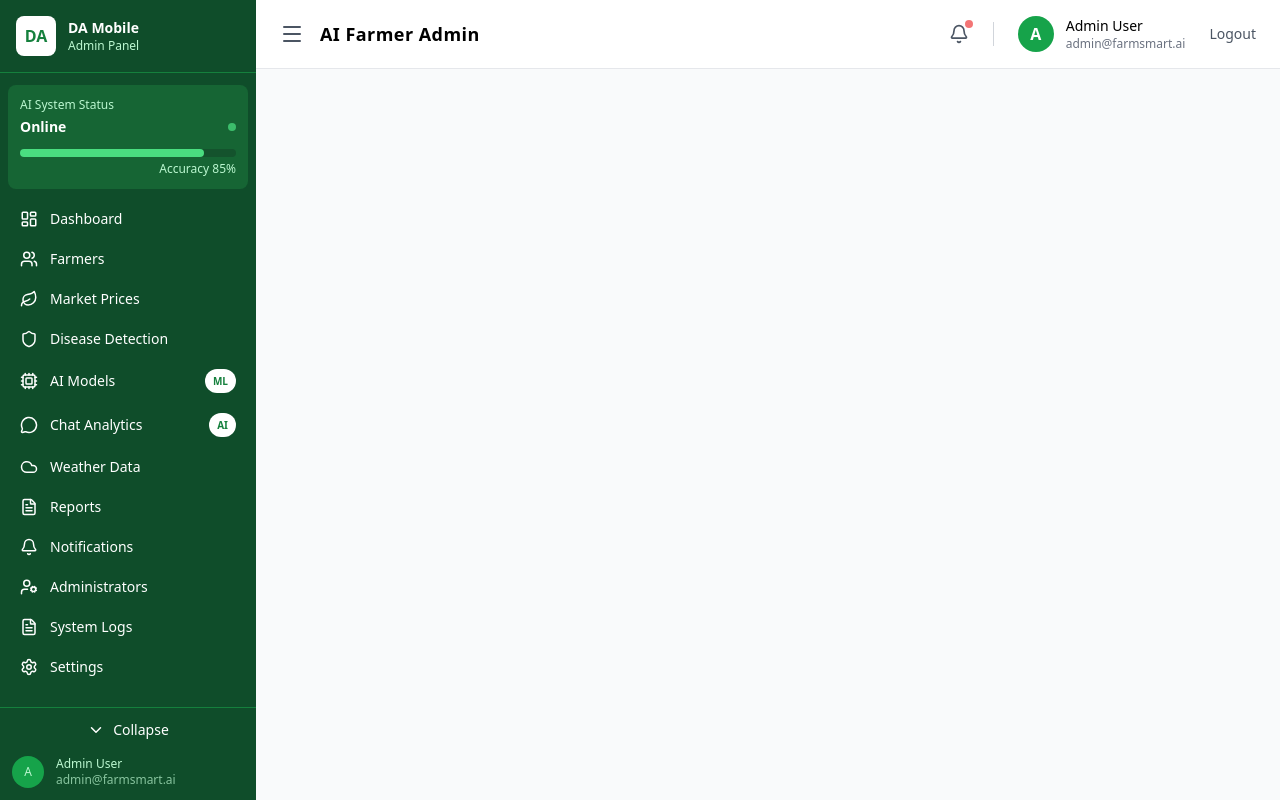
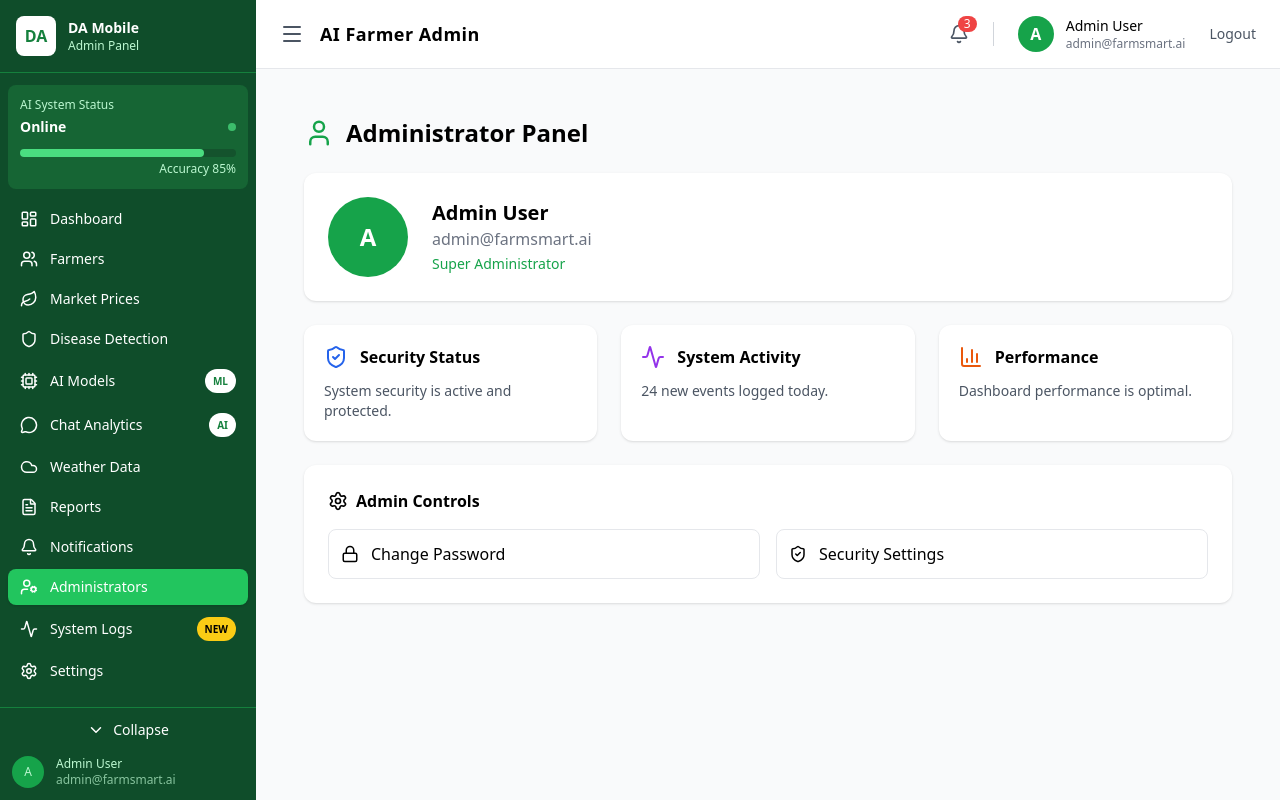
Before and after one commit to hawi123h/React_project, a React (Vite) app: page /administrator in a window 1280 px wide. Built offline with nearby package versions, Linux system fonts and the light colour scheme.

Commit message:
update administrators and system log

```diff
--- a/src/components/Sidebar.jsx
+++ b/src/components/Sidebar.jsx
@@ -12,7 +12,8 @@ import {
   Bell,
   UserCog,
   Settings,
-  ChevronDown
+  ChevronDown,
+  Activity
 } from "lucide-react"
 
 function Sidebar() {
@@ -25,16 +26,16 @@ function Sidebar() {
     { name: "Farmers", path: "/farmers", icon: Users },
     { name: "Market Prices", path: "/market-prices", icon: Leaf },
     { name: "Disease Detection", path: "/disease", icon: Shield },
-
-    // ✅ FIXED PATH HERE
     { name: "AI Models", path: "/ai-model", icon: Cpu },
-
     { name: "Chat Analytics", path: "/chat", icon: MessageCircle },
     { name: "Weather Data", path: "/weather", icon: Cloud },
     { name: "Reports", path: "/reports", icon: FileText },
     { name: "Notifications", path: "/notifications", icon: Bell },
-    { name: "Administrators", path: "/admins", icon: UserCog },
-    { name: "System Logs", path: "/logs", icon: FileText },
+
+    // ✅ FIXED PATHS HERE
+    { name: "Administrators", path: "/administrator", icon: UserCog },
+    { name: "System Logs", path: "/system-log", icon: Activity },
+
     { name: "Settings", path: "/settings", icon: Settings }
   ]
 
@@ -44,7 +45,7 @@ function Sidebar() {
         collapse ? "w-20" : "w-64"
       }`}
     >
-      {/* LOGO SECTION */}
+      {/* LOGO */}
       <div className="p-4 flex items-center gap-3 border-b border-green-700">
         <div className="w-10 h-10 bg-white rounded-lg flex items-center justify-center text-green-700 font-bold">
           DA
@@ -61,7 +62,7 @@ function Sidebar() {
       {/* MENU */}
       <div className="flex-1 overflow-y-auto mt-3 space-y-1 px-2">
 
-        {/* ✅ AI STATUS CARD */}
+        {/* AI STATUS CARD */}
         {!collapse && (
           <div className="bg-green-800 rounded-lg p-3 mb-3">
             <p className="text-xs text-green-200">AI System Status</p>
@@ -91,8 +92,6 @@ function Sidebar() {
         {/* MENU ITEMS */}
         {menuItems.map((item, index) => {
           const Icon = item.icon
-
-          // ✅ BETTER ACTIVE MATCH (fixes nested route issue)
           const active = location.pathname.startsWith(item.path)
 
           return (
@@ -109,17 +108,24 @@ function Sidebar() {
 
               {!collapse && <span>{item.name}</span>}
 
-              {/* ✅ AI Badge for AI Models */}
+              {/* AI Badge */}
               {!collapse && item.name === "AI Models" && (
                 <span className="text-[10px] bg-white text-green-700 px-2 py-0.5 rounded-full font-bold ml-auto">
                   ML
                 </span>
               )}
 
-              {/* Existing AI badge */}
+              {/* Chat AI Badge */}
               {!collapse && item.name === "Chat Analytics" && (
                 <span className="text-[10px] bg-white text-green-700 px-2 py-0.5 rounded-full font-bold ml-auto">
                   AI
+                </span>
+              )}
+
+              {/* System Log Badge */}
+              {!collapse && item.name === "System Logs" && (
+                <span className="text-[10px] bg-yellow-400 text-black px-2 py-0.5 rounded-full font-bold ml-auto">
+                  NEW
                 </span>
               )}
             </Link>
--- a/src/layout/AdminLayout.jsx
+++ b/src/layout/AdminLayout.jsx
@@ -1,9 +1,13 @@
 import { useState } from "react"
+import { useNavigate } from "react-router-dom"
 import Sidebar from "../components/Sidebar"
 import { Menu, Bell } from "lucide-react"
 
 function AdminLayout({ children }) {
   const [open, setOpen] = useState(true)
+  const navigate = useNavigate()
+
+  const unreadCount = 3
 
   return (
     <div className="flex h-screen bg-gray-100 overflow-hidden">
@@ -22,7 +26,6 @@ import { Menu, Bell } from "lucide-react"
         <header className="bg-white shadow-sm border-b flex justify-between items-center px-6 py-4">
 
           {/* LEFT SIDE */}
-         {/* LEFT SIDE */}
           <div className="flex items-center gap-4">
             <button
               onClick={() => setOpen(!open)}
@@ -40,18 +43,26 @@ import { Menu, Bell } from "lucide-react"
           <div className="flex items-center gap-6">
 
             {/* Notification */}
-   <button className="relative text-gray-600 hover:text-black transition">
+            <button
+              onClick={() => navigate("/notifications")}
+              className="relative text-gray-600 hover:text-black transition"
+            >
               <Bell size={20} />
 
-  <span className="absolute -top-1 -right-1 w-2 h-2 bg-red-500 rounded-full animate-pulse"></span>
+              {unreadCount > 0 && (
+                <span className="absolute -top-2 -right-2 bg-red-500 text-white text-xs px-1.5 rounded-full">
+                  {unreadCount}
+                </span>
+              )}
             </button>
 
             <div className="h-6 w-px bg-gray-300"></div>
 
             {/* User Profile */}
-            {/* User Profile */}
-<div className="flex items-center gap-3 cursor-pointer">
-
+            <div
+              className="flex items-center gap-3 cursor-pointer"
+              onClick={() => navigate("/administrator")}
+            >
               <div className="w-9 h-9 bg-green-600 text-white rounded-full flex items-center justify-center font-semibold">
                 A
               </div>
@@ -62,7 +73,6 @@ import { Menu, Bell } from "lucide-react"
                   admin@farmsmart.ai
                 </p>
               </div>
-
             </div>
 
             {/* Logout */}
--- /dev/null
+++ b/src/pages/Administrator.jsx
@@ -0,0 +1,92 @@
+import { User, ShieldCheck, Activity, Settings, Lock, BarChart3 } from "lucide-react"
+
+function Administrator() {
+  return (
+    <div className="p-6 space-y-6">
+
+      {/* Page Header */}
+      <div className="flex items-center gap-3">
+        <User size={30} className="text-green-600" />
+        <h1 className="text-2xl font-bold">Administrator Panel</h1>
+      </div>
+
+      {/* Profile Card */}
+      <div className="bg-white p-6 rounded-xl shadow flex items-center gap-6">
+
+        <div className="w-20 h-20 bg-green-600 text-white rounded-full flex items-center justify-center text-2xl font-bold">
+          A
+        </div>
+
+        <div>
+          <h2 className="text-xl font-semibold">Admin User</h2>
+          <p className="text-gray-500">admin@farmsmart.ai</p>
+          <span className="text-sm text-green-600 font-medium">
+            Super Administrator
+          </span>
+        </div>
+
+      </div>
+
+      {/* System Overview Cards */}
+      <div className="grid md:grid-cols-3 gap-6">
+
+        <div className="bg-white p-5 rounded-xl shadow hover:shadow-lg transition">
+          <div className="flex items-center gap-3 mb-3">
+            <ShieldCheck className="text-blue-600" />
+            <h3 className="font-semibold">Security Status</h3>
+          </div>
+          <p className="text-sm text-gray-600">
+            System security is active and protected.
+          </p>
+        </div>
+
+        <div className="bg-white p-5 rounded-xl shadow hover:shadow-lg transition">
+          <div className="flex items-center gap-3 mb-3">
+            <Activity className="text-purple-600" />
+            <h3 className="font-semibold">System Activity</h3>
+          </div>
+          <p className="text-sm text-gray-600">
+            24 new events logged today.
+          </p>
+        </div>
+
+        <div className="bg-white p-5 rounded-xl shadow hover:shadow-lg transition">
+          <div className="flex items-center gap-3 mb-3">
+            <BarChart3 className="text-orange-600" />
+            <h3 className="font-semibold">Performance</h3>
+          </div>
+          <p className="text-sm text-gray-600">
+            Dashboard performance is optimal.
+          </p>
+        </div>
+
+      </div>
+
+      {/* Admin Control Section */}
+      <div className="bg-white p-6 rounded-xl shadow space-y-4">
+
+        <h2 className="font-semibold flex items-center gap-2">
+          <Settings size={20} /> Admin Controls
+        </h2>
+
+        <div className="grid md:grid-cols-2 gap-4">
+
+          <button className="flex items-center gap-3 p-3 border rounded-lg hover:bg-gray-50 transition">
+            <Lock size={18} />
+            Change Password
+          </button>
+
+          <button className="flex items-center gap-3 p-3 border rounded-lg hover:bg-gray-50 transition">
+            <ShieldCheck size={18} />
+            Security Settings
+          </button>
+
+        </div>
+
+      </div>
+
+    </div>
+  )
+}
+
+export default Administrator
--- /dev/null
+++ b/src/pages/Notifications.jsx
@@ -0,0 +1,72 @@
+import { Bell, CheckCircle, AlertTriangle, Info } from "lucide-react"
+
+function Notifications() {
+  const notifications = [
+    {
+      id: 1,
+      title: "New Farmer Registered",
+      description: "Abebe Kebede registered successfully.",
+      type: "success",
+      time: "2 min ago",
+    },
+    {
+      id: 2,
+      title: "AI Model Updated",
+      description: "Crop prediction accuracy increased to 94%.",
+      type: "info",
+      time: "15 min ago",
+    },
+    {
+      id: 3,
+      title: "Weather Alert",
+      description: "Heavy rain expected tomorrow.",
+      type: "alert",
+      time: "1 hour ago",
+    },
+  ]
+
+  const getIcon = (type) => {
+    switch (type) {
+      case "success":
+        return <CheckCircle className="text-green-500" size={20} />
+      case "alert":
+        return <AlertTriangle className="text-red-500" size={20} />
+      default:
+        return <Info className="text-blue-500" size={20} />
+    }
+  }
+
+  return (
+    <div className="p-6">
+      <div className="flex items-center gap-2 mb-6">
+        <Bell size={26} />
+        <h1 className="text-2xl font-bold">All Notifications</h1>
+      </div>
+
+      <div className="space-y-4">
+        {notifications.map((n) => (
+          <div
+            key={n.id}
+            className="bg-white p-4 rounded-xl shadow hover:shadow-md transition"
+          >
+            <div className="flex justify-between items-start">
+
+              <div className="flex gap-3">
+                {getIcon(n.type)}
+                <div>
+                  <h3 className="font-semibold">{n.title}</h3>
+                  <p className="text-sm text-gray-600">{n.description}</p>
+                </div>
+              </div>
+
+              <span className="text-xs text-gray-400">{n.time}</span>
+
+            </div>
+          </div>
+        ))}
+      </div>
+    </div>
+  )
+}
+
+export default Notifications
--- /dev/null
+++ b/src/pages/SystemsLog.jsx
@@ -0,0 +1,76 @@
+import { Activity, AlertTriangle, Info, CheckCircle } from "lucide-react"
+
+function SystemsLog() {
+
+  const logs = [
+    {
+      message: "System AI prediction engine started",
+      time: "2 min ago",
+      type: "success"
+    },
+    {
+      message: "Farmer database backup completed",
+      time: "15 min ago",
+      type: "info"
+    },
+    {
+      message: "Weather API synchronization warning",
+      time: "45 min ago",
+      type: "warning"
+    },
+    {
+      message: "Security scan finished successfully",
+      time: "Today",
+      type: "success"
+    }
+  ]
+
+  const getIcon = (type) => {
+    if (type === "success") return <CheckCircle className="text-green-600" size={18}/>
+    if (type === "warning") return <AlertTriangle className="text-orange-600" size={18}/>
+    return <Info className="text-blue-600" size={18}/>
+  }
+
+  return (
+    <div className="p-6 space-y-6">
+
+      <div className="flex items-center gap-3">
+        <Activity size={28} className="text-green-600"/>
+        <h1 className="text-2xl font-bold">System Activity Log</h1>
+      </div>
+
+      <div className="bg-white rounded-xl shadow p-6 space-y-4">
+
+        {logs.map((log, index) => (
+          <div
+            key={index}
+            className="flex justify-between items-center border rounded-lg p-4 hover:bg-gray-50 transition"
+          >
+            <div className="flex items-center gap-3">
+              {getIcon(log.type)}
+
+              <div>
+                <p className="text-sm font-medium">{log.message}</p>
+                <span className="text-xs text-gray-400">{log.time}</span>
+              </div>
+            </div>
+
+            <span className={`text-xs px-2 py-1 rounded-full ${
+              log.type === "success"
+                ? "bg-green-100 text-green-600"
+                : log.type === "warning"
+                ? "bg-orange-100 text-orange-600"
+                : "bg-blue-100 text-blue-600"
+            }`}>
+              {log.type}
+            </span>
+          </div>
+        ))}
+
+      </div>
+
+    </div>
+  )
+}
+
+export default SystemsLog
--- a/src/routes/AppRoutes.jsx
+++ b/src/routes/AppRoutes.jsx
@@ -9,13 +9,15 @@ import AIMonitor from "../pages/AIMonitor"
 import AIModel from "../pages/AIModel"
 import ChatAnalytics from "../pages/ChatAnalytics"
 import WeatherData from "../pages/WeatherData"
+import Notifications from "../pages/Notifications"
+import Administrator from "../pages/Administrator"
+import SystemsLog from "../pages/SystemsLog"
 
 function AppRoutes() {
   return (
     <Routes>
 
-      {/* Redirect root */}
-      <Route path="/" element={<Navigate to="/dashboard" />} />
+      <Route path="/" element={<Navigate to="/dashboard" replace />} />
 
       <Route path="/dashboard" element={<Dashboard />} />
       <Route path="/farmers" element={<Farmers />} />
@@ -26,6 +28,12 @@ function AppRoutes() {
       <Route path="/ai-model" element={<AIModel />} />
       <Route path="/chat" element={<ChatAnalytics />} />
       <Route path="/weather" element={<WeatherData />} />
+<Route path="/system-log" element={<SystemsLog />} />
+
+      <Route path="/notifications" element={<Notifications />} />
+      <Route path="/administrator" element={<Administrator />} />
+
+      <Route path="*" element={<Navigate to="/dashboard" replace />} />
 
     </Routes>
   )
```
Lines whose indentation alone changed are shown as unchanged.
